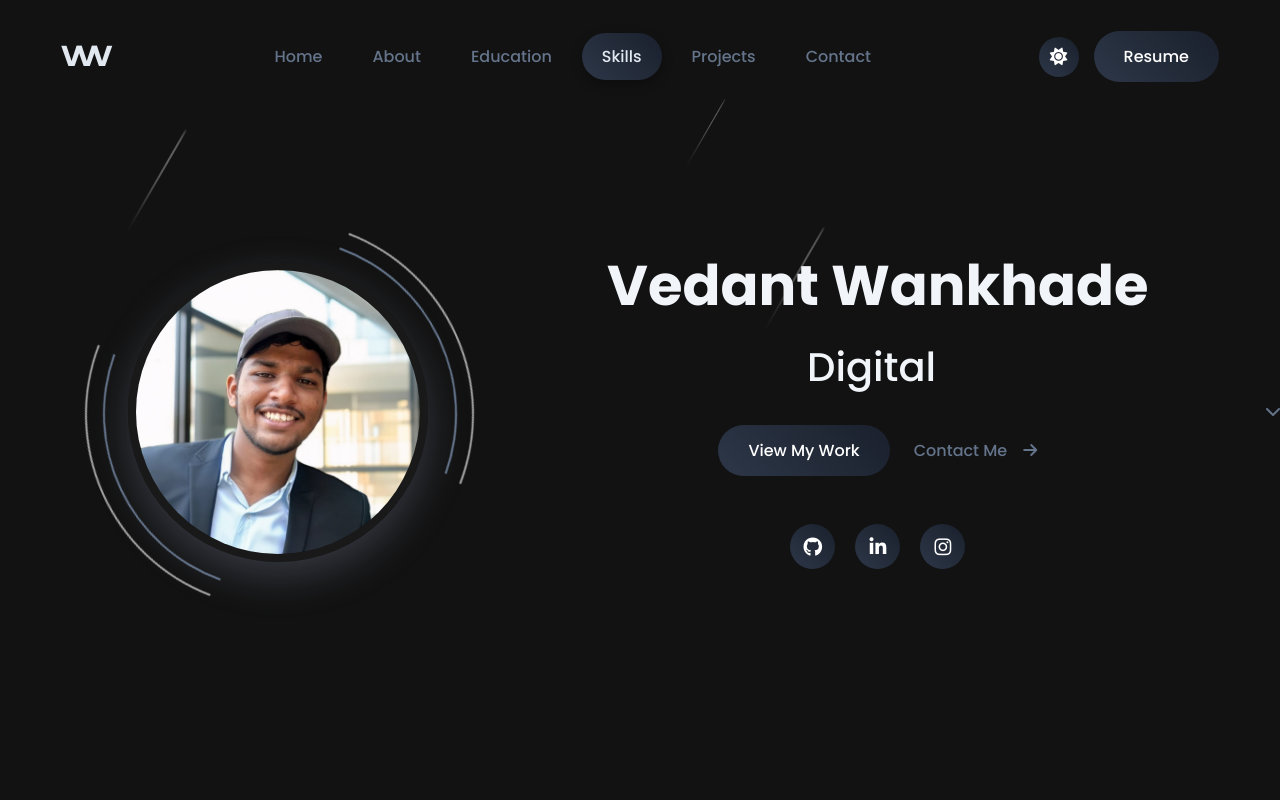
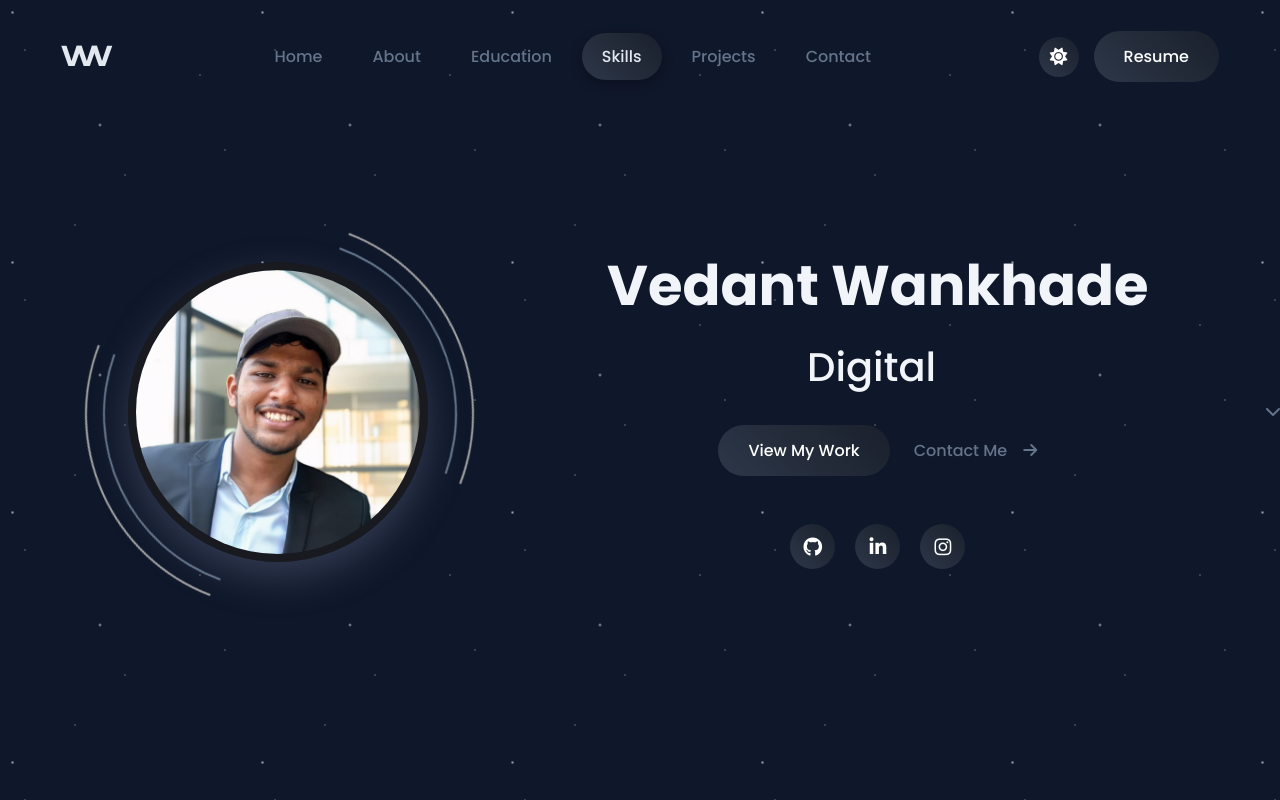
Before and after one commit to vedantwankhade123/Portfolio_Website, a React (Vite) app: page / in a window 1280 px wide. Shown: the top 800 px of the page. Built offline with nearby package versions, Linux system fonts and the light colour scheme.

Commit message:
[dyad] Replacing shooting stars with a static starfield - wrote 2 file(s)

```diff
--- a/src/components/Hero.jsx
+++ b/src/components/Hero.jsx
@@ -36,11 +36,6 @@ const Hero = () => {
         <a href="#about"><i className="fas fa-chevron-down"></i></a>
       </div>
       <div className="hero-background">
-        <div className="shooting-stars">
-          <div className="star"></div>
-          <div className="star"></div>
-          <div className="star"></div>
-        </div>
         <div className="shape shape1"></div>
         <div className="shape shape2"></div>
         <div className="shape shape3"></div>
--- a/src/index.css
+++ b/src/index.css
@@ -343,6 +343,11 @@ body.dark-mode .nav-links a.active {
     justify-content: center;
     padding-top: 120px;
     position: relative;
+    transition: background-color 0.5s ease;
+}
+
+body.dark-mode .hero {
+    background-color: #0f172a;
 }
 
 .hero-content {
@@ -509,57 +514,21 @@ body.dark-mode .hero h1 .highlight {
     height: 100%;
     z-index: 0;
     overflow: hidden;
-}
-
-.shooting-stars {
-    position: absolute;
-    top: 0;
-    left: 0;
-    width: 100%;
-    height: 100%;
-}
-
-.star {
-    position: absolute;
-    top: -50px;
-    background: linear-gradient(to bottom, rgba(255, 255, 255, 0.6), transparent);
-    border-radius: 50%;
-    animation-name: shooting-star;
-    animation-timing-function: ease-in;
-    animation-iteration-count: infinite;
-}
-
-@keyframes shooting-star {
-    from {
-        transform: translateY(0) translateX(0) rotate(30deg);
-        opacity: 1;
-    }
-    to {
-        transform: translateY(120vh) translateX(-100vw) rotate(30deg);
-        opacity: 0;
-    }
-}
-
-.star:nth-child(1) {
-    left: 30%;
-    animation-duration: 5s;
-    animation-delay: 0s;
-    width: 2px;
-    height: 120px;
-}
-.star:nth-child(2) {
-    left: 70%;
-    animation-duration: 4s;
-    animation-delay: 1.5s;
-    width: 1px;
-    height: 80px;
-}
-.star:nth-child(3) {
-    left: 90%;
-    animation-duration: 6s;
-    animation-delay: 4s;
-    width: 2px;
-    height: 120px;
+    background-image:
+        radial-gradient(1px 1px at 10% 20%, white, transparent),
+        radial-gradient(1px 1px at 80% 30%, white, transparent),
+        radial-gradient(1px 1px at 50% 70%, white, transparent),
+        radial-gradient(1px 1px at 90% 60%, white, transparent),
+        radial-gradient(1px 1px at 30% 90%, white, transparent),
+        radial-gradient(2px 2px at 40% 50%, white, transparent),
+        radial-gradient(2px 2px at 5% 5%, white, transparent);
+    background-size: 250px 250px;
+    opacity: 0;
+    transition: opacity 0.5s ease;
+}
+
+body.dark-mode .hero-background {
+    opacity: 0.6;
 }
 
 /* About Section */
```
